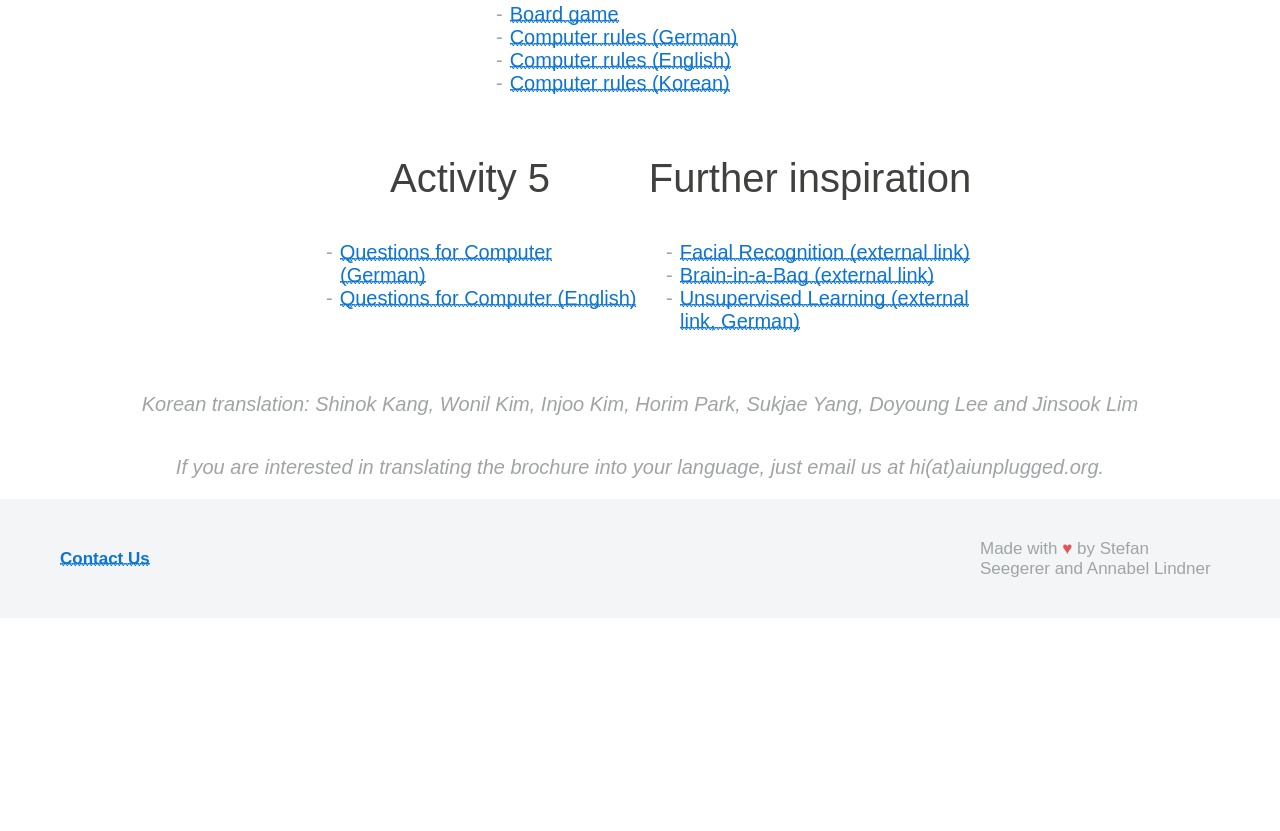
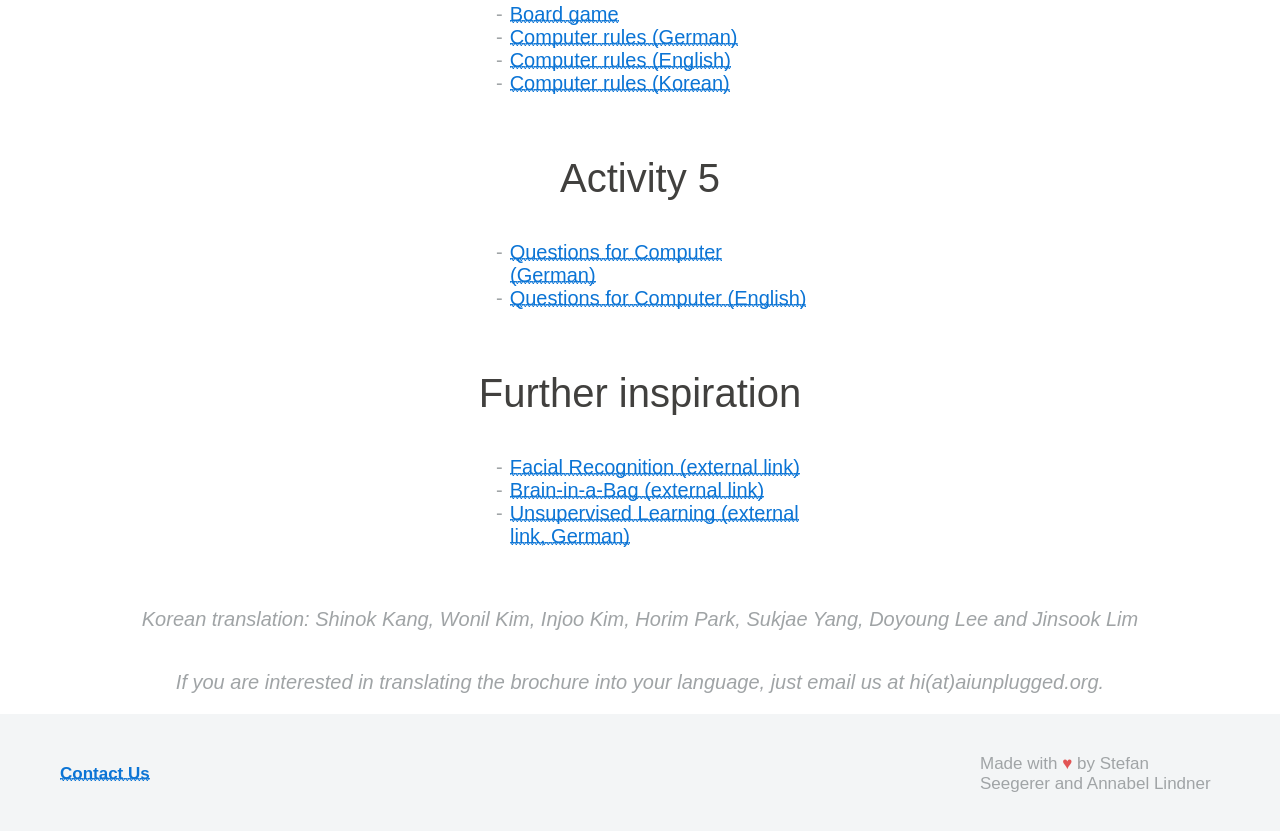
Before and after one commit to manzanillo/ai-unplugged, a Gatsby site: page / in a window 1280 px wide. Shown: the part 2267-3098 px from the top of the page. Before the commit the page ends 2885 px from the top, so only its background shows below. Built offline with nearby package versions, Linux system fonts and the light colour scheme; Gatsby itself is replaced by a stand-in of ours; a web font is replaced by a local one.

Commit message:
Update content.js

```diff
--- a/src/components/content.js
+++ b/src/components/content.js
@@ -135,6 +135,15 @@ const Content = () => (
           </li>
         </ul>
       </div>
+    </content>
+    <content
+      style={{
+        display: "grid",
+        alignItems: "left",
+        justifyContent: "center",
+        gridTemplateColumns: "repeat(auto-fit, minmax(240px, 340px))",
+      }}
+    >
       <div>
         <h3>Further inspiration</h3>
         <ul style={{ color: COLORS.gray, textAlign: "left" }}>
```
